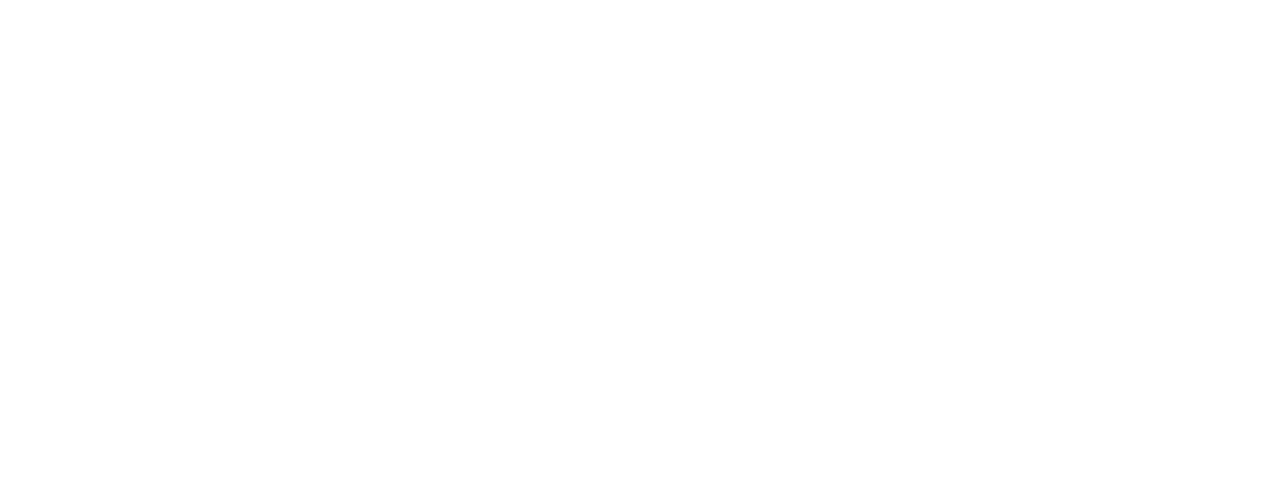
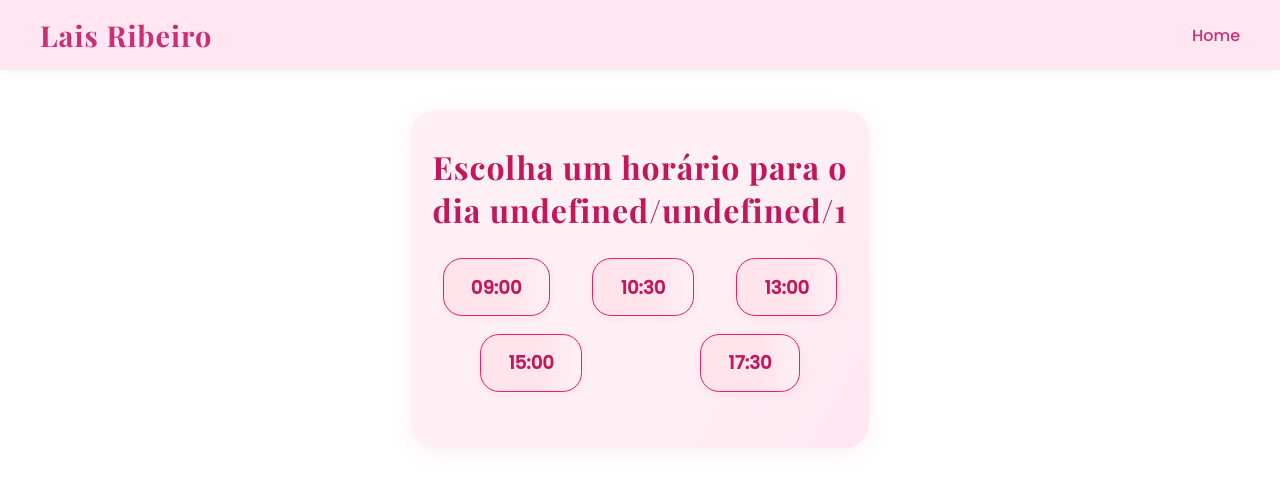
Before and after one commit to BrunoToniatti/lais, an Angular app: page /agendar/1 in a window 1280 px wide. Before the commit this address led to /. Shown: the top 486 px of the page. Built offline with nearby package versions, Linux system fonts and the light colour scheme.

Commit message:
Formulário para enviar o agendamento

```diff
--- /dev/null
+++ b/src/app/appointment-page/appointment-page.component.html
@@ -0,0 +1,26 @@
+<app-header></app-header>
+<div class="appointment-container">
+  <h2>Escolha um horário para o dia {{ formatDateBR(date) }}</h2>
+
+  <div class="time-list">
+    <button
+      *ngFor="let time of times"
+      (click)="selectTime(time)"
+      class="time-button"
+      [class.selected]="time === selectedTime"
+    >
+      {{ time }}
+    </button>
+  </div>
+
+  <div *ngIf="selectedTime" class="form-section">
+    <h3>Preencha seus dados</h3>
+    <form [formGroup]="form" (ngSubmit)="submit()">
+      <input formControlName="name" placeholder="Seu nome" />
+      <input formControlName="email" placeholder="Seu e-mail" type="email" />
+      <input formControlName="phone" placeholder="Seu telefone" />
+
+      <button type="submit" [disabled]="form.invalid">Confirmar Agendamento</button>
+    </form>
+  </div>
+</div>
--- /dev/null
+++ b/src/app/appointment-page/appointment-page.component.scss
@@ -0,0 +1,160 @@
+.appointment-container {
+  max-width: 420px;
+  margin: 2.5rem auto 0 auto;
+  text-align: center;
+  background: linear-gradient(120deg, #fff0f5 60%, #ffe6f0 100%);
+  border-radius: 1.5rem;
+  box-shadow: 0 4px 24px rgba(204, 46, 115, 0.08);
+  padding: 2.2rem 1.2rem 2rem 1.2rem;
+
+  h2 {
+    margin-bottom: 1.7rem;
+    font-family: 'Playfair Display', serif;
+    font-size: 2rem;
+    color: #c2185b;
+    letter-spacing: 1px;
+    font-weight: 700;
+  }
+
+  .time-list {
+    display: flex;
+    flex-wrap: wrap;
+    gap: 1.1rem;
+    justify-content: center;
+    margin-bottom: 1.5rem;
+  }
+
+  .time-button {
+    padding: 0.9rem 1.7rem;
+    border: 1.5px solid #e91e63;
+    background: linear-gradient(90deg, #ffe4ec 60%, #fff0f5 100%);
+    color: #c2185b;
+    border-radius: 1.2rem;
+    font-family: 'Poppins', sans-serif;
+    font-size: 1.13rem;
+    font-weight: 600;
+    box-shadow: 0 2px 8px rgba(204, 46, 115, 0.07);
+    cursor: pointer;
+    transition: background 0.2s, color 0.2s, border 0.2s, box-shadow 0.2s;
+    outline: none;
+    margin: 0 auto;
+    min-width: 90px;
+    display: block;
+
+    &:hover,
+    &:focus {
+      background: #e91e63;
+      color: #fff;
+      border: 1.5px solid #e91e63;
+      box-shadow: 0 4px 18px rgba(204, 46, 115, 0.13);
+    }
+  }
+
+  form {
+    margin-top: 2rem;
+    display: flex;
+    flex-direction: column;
+    gap: 1.2rem;
+    align-items: center;
+
+    label {
+      font-family: 'Poppins', sans-serif;
+      color: #c2185b;
+      font-weight: 600;
+      font-size: 1.08rem;
+      margin-bottom: 0.3rem;
+      display: block;
+      letter-spacing: 0.5px;
+    }
+
+    input,
+    textarea,
+    select {
+      width: 100%;
+      max-width: 320px;
+      padding: 0.8rem 1rem;
+      border-radius: 1rem;
+      border: 1.5px solid #e91e63;
+      font-family: 'Poppins', sans-serif;
+      font-size: 1.08rem;
+      background: #fff0f5;
+      color: #c2185b;
+      outline: none;
+      transition: border 0.2s, box-shadow 0.2s;
+      box-shadow: 0 2px 8px rgba(204, 46, 115, 0.04);
+      margin-bottom: 0.2rem;
+    }
+    input:focus,
+    textarea:focus,
+    select:focus {
+      border: 1.5px solid #e91e63;
+      box-shadow: 0 4px 18px rgba(204, 46, 115, 0.13);
+    }
+
+    button[type='submit'] {
+      background: linear-gradient(90deg, #ffe4ec 60%, #fff0f5 100%);
+      color: #c2185b;
+      border: 1.5px solid #e91e63;
+      border-radius: 1.2rem;
+      font-family: 'Poppins', sans-serif;
+      font-size: 1.13rem;
+      font-weight: 600;
+      padding: 0.9rem 1.7rem;
+      box-shadow: 0 2px 8px rgba(204, 46, 115, 0.07);
+      cursor: pointer;
+      transition: background 0.2s, color 0.2s, border 0.2s, box-shadow 0.2s;
+      outline: none;
+      margin-top: 0.5rem;
+      min-width: 120px;
+      display: block;
+    }
+    button[type='submit']:hover,
+    button[type='submit']:focus {
+      background: #e91e63;
+      color: #fff;
+      border: 1.5px solid #e91e63;
+      box-shadow: 0 4px 18px rgba(204, 46, 115, 0.13);
+    }
+  }
+}
+
+@media (max-width: 700px) {
+  .appointment-container {
+    max-width: 98vw;
+    padding: 1rem 0.1rem 0.7rem 0.1rem;
+    border-radius: 1rem;
+
+    h2 {
+      font-size: 1.2rem;
+    }
+
+    .time-list {
+      gap: 0.5rem;
+    }
+
+    .time-button {
+      font-size: 0.97rem;
+      padding: 0.7rem 0.7rem;
+      min-width: 70px;
+      border-radius: 0.7rem;
+    }
+  }
+
+  .appointment-container form {
+    gap: 0.5rem;
+    input,
+    textarea,
+    select {
+      font-size: 0.95rem;
+      padding: 0.5rem 0.5rem;
+      max-width: 95vw;
+      border-radius: 0.6rem;
+    }
+    button[type='submit'] {
+      font-size: 0.95rem;
+      padding: 0.6rem 0.5rem;
+      min-width: 80px;
+      border-radius: 0.6rem;
+    }
+  }
+}
--- /dev/null
+++ b/src/app/appointment-page/appointment-page.component.ts
@@ -0,0 +1,60 @@
+import { CommonModule } from '@angular/common';
+import { Component } from '@angular/core';
+import { ActivatedRoute } from '@angular/router';
+import { HeaderComponent } from "../first-page/components/header/header.component";
+import { FormBuilder, FormGroup, Validators } from '@angular/forms';
+import { ReactiveFormsModule } from '@angular/forms';
+
+@Component({
+  selector: 'app-appointment-page',
+  standalone: true,
+  imports: [
+    CommonModule,
+    HeaderComponent,
+    ReactiveFormsModule
+],
+  templateUrl: './appointment-page.component.html',
+  styleUrl: './appointment-page.component.scss'
+})
+export class AppointmentPageComponent {
+date: string = '';
+dateFormat: string = '';
+  times: string[] = ['09:00', '10:30', '13:00', '15:00', '17:30'];
+  selectedTime: string | null = null;
+  form: FormGroup;
+
+
+  constructor(private route: ActivatedRoute, private fb: FormBuilder) {
+    this.date = this.route.snapshot.paramMap.get('date') || '';
+    this.dateFormat = this.date;
+    this.form = this.fb.group({
+      name: ['', Validators.required],
+      email: ['', [Validators.required, Validators.email]],
+      phone: ['', Validators.required]
+    });
+  }
+
+  selectTime(time: string) {
+    this.selectedTime = time;
+  }
+
+  submit() {
+    if (this.form.valid && this.selectedTime) {
+      const agendamento = {
+        date: this.dateFormat,
+        time: this.selectedTime,
+        ...this.form.value
+      };
+      console.log('Agendamento final:', agendamento);
+      alert('Agendamento confirmado com sucesso!');
+      this.form.reset();
+      this.selectedTime = null;
+    }
+  }
+
+  formatDateBR(date: string): string {
+    // Espera data no formato 'YYYY-MM-DD'
+    const [year, month, day] = date.split('-');
+    return `${day}/${month}/${year}`;
+  }
+}
```
Also changed, not shown: src/app/app.routes.ts (+6 -1 lines), 1 other file (tests, documents, lock files or other folders).
